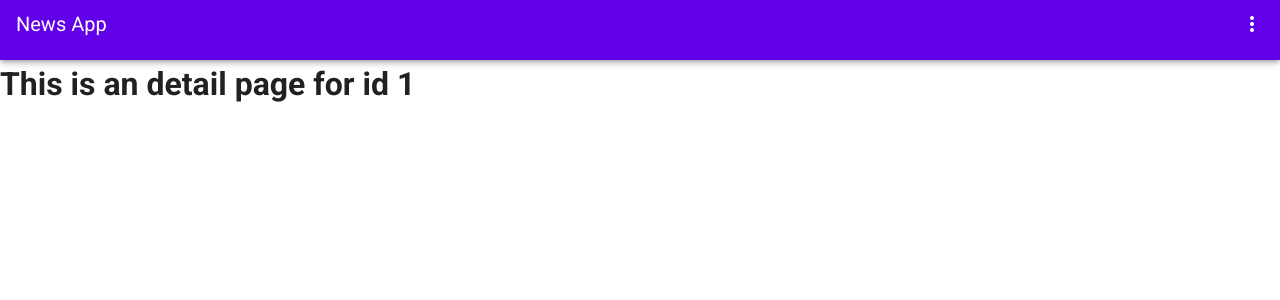
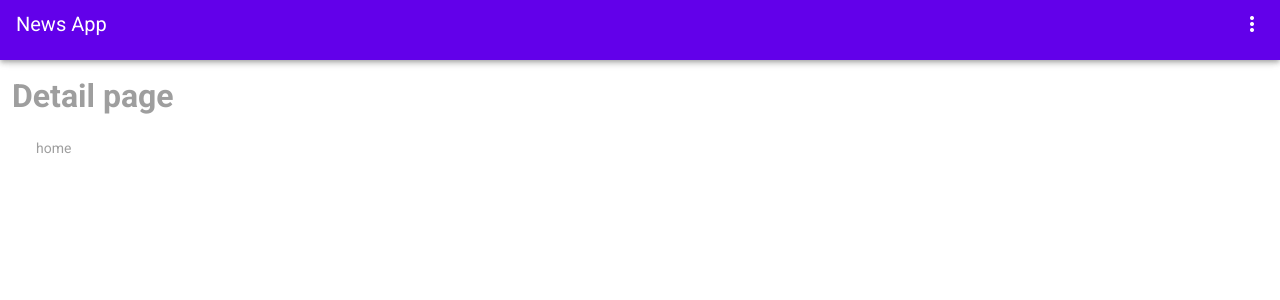
Before and after one commit to HlaingMinThan/Vue-Global-News-App, a Vue app: page /detail/1 in a window 1280 px wide. Shown: the top 300 px of the page. Built offline with nearby package versions, Linux system fonts and the light colour scheme.

Commit message:
add breadcrumbs feature

```diff
--- /dev/null
+++ b/src/components/BreadCrumbs.vue
@@ -0,0 +1,21 @@
+<template>
+  <v-breadcrumbs :items="visitedRoutes">
+    <template v-slot:item="{ item }">
+      <v-breadcrumbs-item :to="item.path">
+        {{ item.text }}
+      </v-breadcrumbs-item>
+    </template>
+  </v-breadcrumbs>
+</template>
+<script>
+import { mapGetters } from "vuex";
+
+export default {
+  computed: mapGetters({
+    visitedRoutes: "getVisitedRoutes",
+  }),
+};
+</script>
+
+<style>
+</style>
--- a/src/components/NewsCard.vue
+++ b/src/components/NewsCard.vue
@@ -11,7 +11,7 @@
         Small plates, salads & sandwiches - an intimate setting with 12 indoor
         seats plus patio seating.sandwiches - an intimate setting with 12 indoor
         seats plus patio seating.
-        <router-link :to="`/detail/1`">read more</router-link>
+        <router-link :to="`/detail/${Math.random()}`">read more</router-link>
       </div>
     </v-card-text>
   </v-card>
--- a/src/router/index.js
+++ b/src/router/index.js
@@ -2,6 +2,7 @@ import Vue from "vue";
 import VueRouter from "vue-router";
 import Home from "../views/Home.vue";
 import Detail from "../views/Detail.vue";
+import store from "../store";
 
 Vue.use(VueRouter);
 
@@ -24,5 +25,11 @@ const router = new VueRouter({
   base: process.env.BASE_URL,
   routes,
 });
+// store route object for breadcrumbs link
+router.afterEach((to, from) => {
+  const text = "headline title"; // get dynamic headline title on route change
+  const payload = from.name ? { ...to, text } : { ...to, text: "home" };
+  store.commit("ADD_VISITED_PAGE", payload);
+});
 
 export default router;
--- a/src/store/index.js
+++ b/src/store/index.js
@@ -1,15 +1,25 @@
-import Vue from 'vue';
-import Vuex from 'vuex';
+import Vue from "vue";
+import Vuex from "vuex";
 
 Vue.use(Vuex);
 
 export default new Vuex.Store({
   state: {
+    visitedRoutes: [],
   },
   mutations: {
+    ADD_VISITED_PAGE(state, route) {
+      const paths = state.visitedRoutes.map((r) => r.path);
+      if (!paths.includes(route.path)) {
+        state.visitedRoutes.push(route);
+      }
+    },
   },
-  actions: {
+  getters: {
+    getVisitedRoutes(state) {
+      return state.visitedRoutes;
+    },
   },
-  modules: {
-  },
+  actions: {},
+  modules: {},
 });
--- a/src/views/Detail.vue
+++ b/src/views/Detail.vue
@@ -1,11 +1,18 @@
 <template>
-  <div class="about">
-    <h1>This is an detail page for id {{ id }}</h1>
-  </div>
+  <v-container fluid>
+    <h1 class="grey--text">Detail page</h1>
+    <div><bread-crumbs /></div>
+    <v-row>
+      <v-col v-for="n in 4" :key="n" md="3"> </v-col>
+    </v-row>
+  </v-container>
 </template>
 
 <script>
+import BreadCrumbs from "../components/BreadCrumbs.vue";
+
 export default {
+  components: { BreadCrumbs },
   props: ["id"],
 };
 </script>
--- a/src/views/Home.vue
+++ b/src/views/Home.vue
@@ -1,9 +1,10 @@
 <template>
-  <v-container class="grey lighten-5" fluid>
+  <v-container fluid>
     <div class="d-flex justify-space-between">
       <h1 class="grey--text">Headlines</h1>
       <v-btn depressed color="primary"> Filter </v-btn>
     </div>
+    <bread-crumbs />
     <v-row>
       <v-col v-for="n in 4" :key="n" md="3">
         <NewsCard />
@@ -13,10 +14,11 @@
 </template>
 
 <script>
+import BreadCrumbs from "../components/BreadCrumbs.vue";
 import NewsCard from "../components/NewsCard.vue";
 
 export default {
-  components: { NewsCard },
+  components: { NewsCard, BreadCrumbs },
 };
 </script>
 
```
